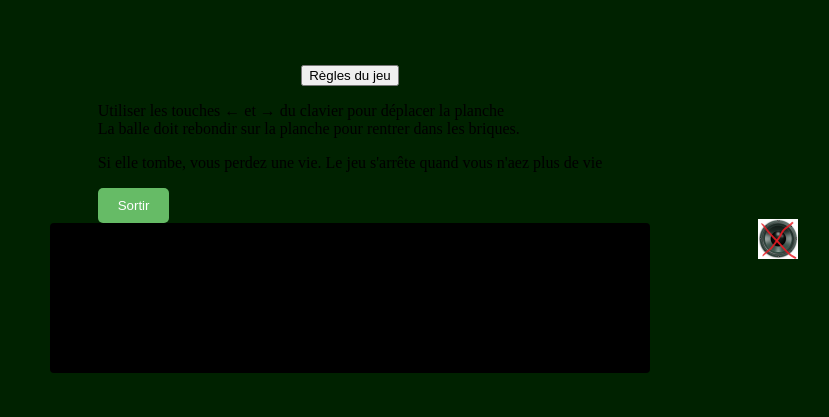
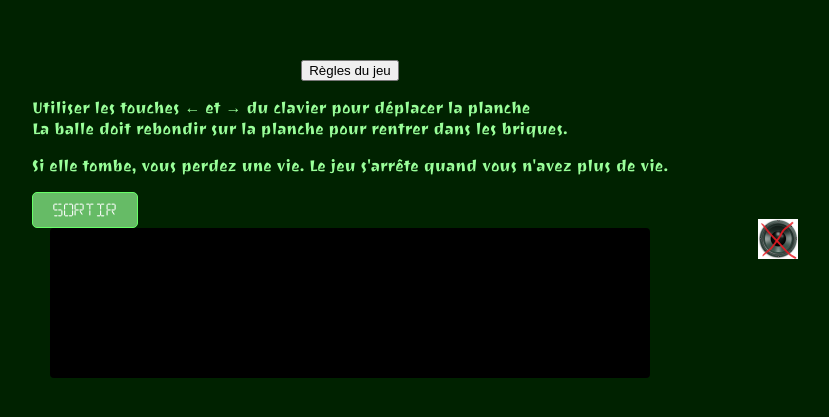
Before and after one commit to xAm64/TP-jeuAdictif, a plain HTML site: page index.html in a window 1280 px wide. Shown: the part 181-598 px from the top of the page, without its empty margins (290-1119 px from the left). Drawn offline with Linux system fonts and the light colour scheme.

Commit message:
Optimisation CSS

```diff
--- a/css/style.css
+++ b/css/style.css
@@ -3,22 +3,28 @@ body {margin: 0; padding: 0}
 /* importer police */
 @font-face {
     font-family: "digital";
-    src:
-    local("DIGITALDREAM"),
-    url("../fonts/DIGITALDREAM.ttf") format("opentype") tech(color-COLRv1),
-    url("../fonts/DIGITALDREAM.ttf") format("opentype"),
-    url("../fonts/DIGITALDREAM.ttf") format("woff");
+    src: url("../fonts/digital/DIGITALDREAM.ttf");
+}
+@font-face {
+    font-family: "JotiOne";
+    src: url("../fonts/joti/JotiOne-Regular.ttf");
+}
+/* optimisation */
+.game,
+#game-over {
+    justify-content: center;
+    display: flex;
+    align-items: center;
 }
 /* espace pour le jeu */
 .game {
-    background: #020;
+    background: #020; /* possible de mettre une image ici */
+    color: #9F9;
     position: relative;
-    display: flex;
-    align-items: center;
-    justify-content: center;
     flex-direction: column;
     height: 100vh;
     margin: 0;
+    font-family: 'JotiOne';
 }
 /* redimmentionnement des images */
 .game-over-img {
@@ -27,9 +33,6 @@ body {margin: 0; padding: 0}
 /* espace fin du jeu */
 #game-over {
     position: absolute;
-    display: flex;
-    justify-content: center;
-    align-items: center;
     flex-flow: column;
     width: 250px;
     height: 300px;
@@ -73,12 +76,13 @@ canvas {
 /* Bouttons */
 .btn {
     cursor: pointer;
-    background-color: #6B6;
+    background: #6B6;
     border: none;
     padding: 10px 20px;
     color: white;
+    border: 1px solid #6F6;
     border-radius: 5px;
-    font-family: gruppo, sans-serif;
+    font-family: 'digital';
     transition: background-color .1s ease-in;
 }
 .btn:hover {
--- a/index.html
+++ b/index.html
@@ -14,7 +14,7 @@
         <div id=""rules>
             <p>Utiliser les touches &#8592; et &#8594; du clavier pour déplacer la planche<br>
             La balle doit rebondir sur la planche pour rentrer dans les briques.</p>
-            <p>Si elle tombe, vous perdez une vie. Le jeu s'arrête quand vous n'aez plus de vie</p>
+            <p>Si elle tombe, vous perdez une vie. Le jeu s'arrête quand vous n'avez plus de vie.</p>
             <button class="btn close-btn">Sortir</button>
         </div>
         <!-- icone son -->
```
Also changed, not shown: fonts/digital/DIGITALDREAM.ttf (renamed from fonts/DIGITALDREAM.ttf), fonts/digital/DIGITALDREAMFAT.ttf (renamed from fonts/DIGITALDREAMFAT.ttf), fonts/digital/DIGITALDREAMFATNARROW.ttf (renamed from fonts/DIGITALDREAMFATNARROW.ttf), fonts/digital/DIGITALDREAMFATSKEW.ttf (renamed from fonts/DIGITALDREAMFATSKEW.ttf), fonts/digital/DIGITALDREAMFATSKEWNARROW.ttf (renamed from fonts/DIGITALDREAMFATSKEWNARROW.ttf), fonts/digital/DIGITALDREAMNARROW.ttf (renamed from fonts/DIGITALDREAMNARROW.ttf), fonts/digital/DIGITALDREAMSKEW.ttf (renamed from fonts/DIGITALDREAMSKEW.ttf), fonts/digital/DIGITALDREAMSKEWNARROW.ttf (renamed from fonts/DIGITALDREAMSKEWNARROW.ttf), fonts/joti/JotiOne-Regular.otf (added), fonts/joti/JotiOne-Regular.ttf (added).
